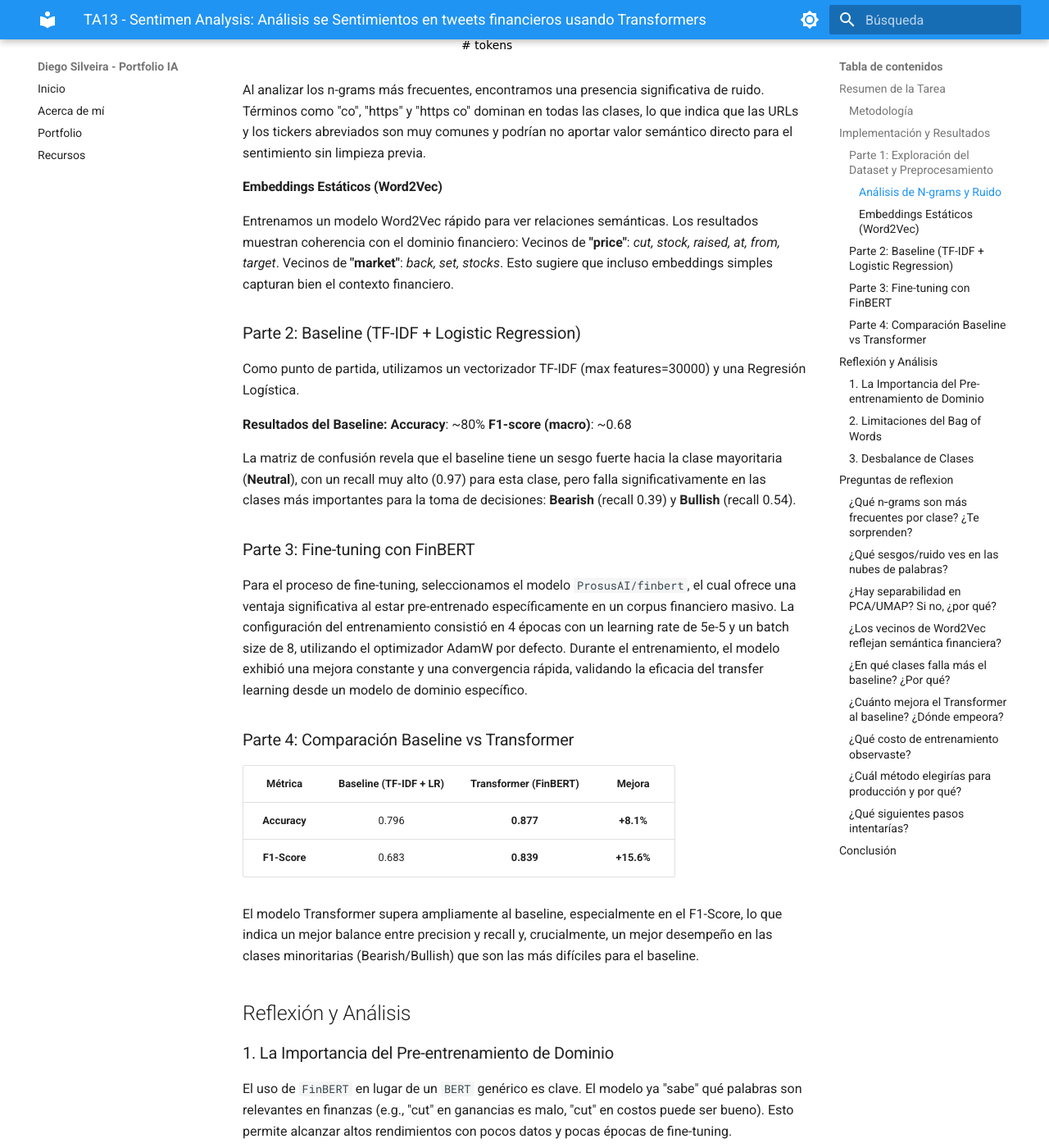
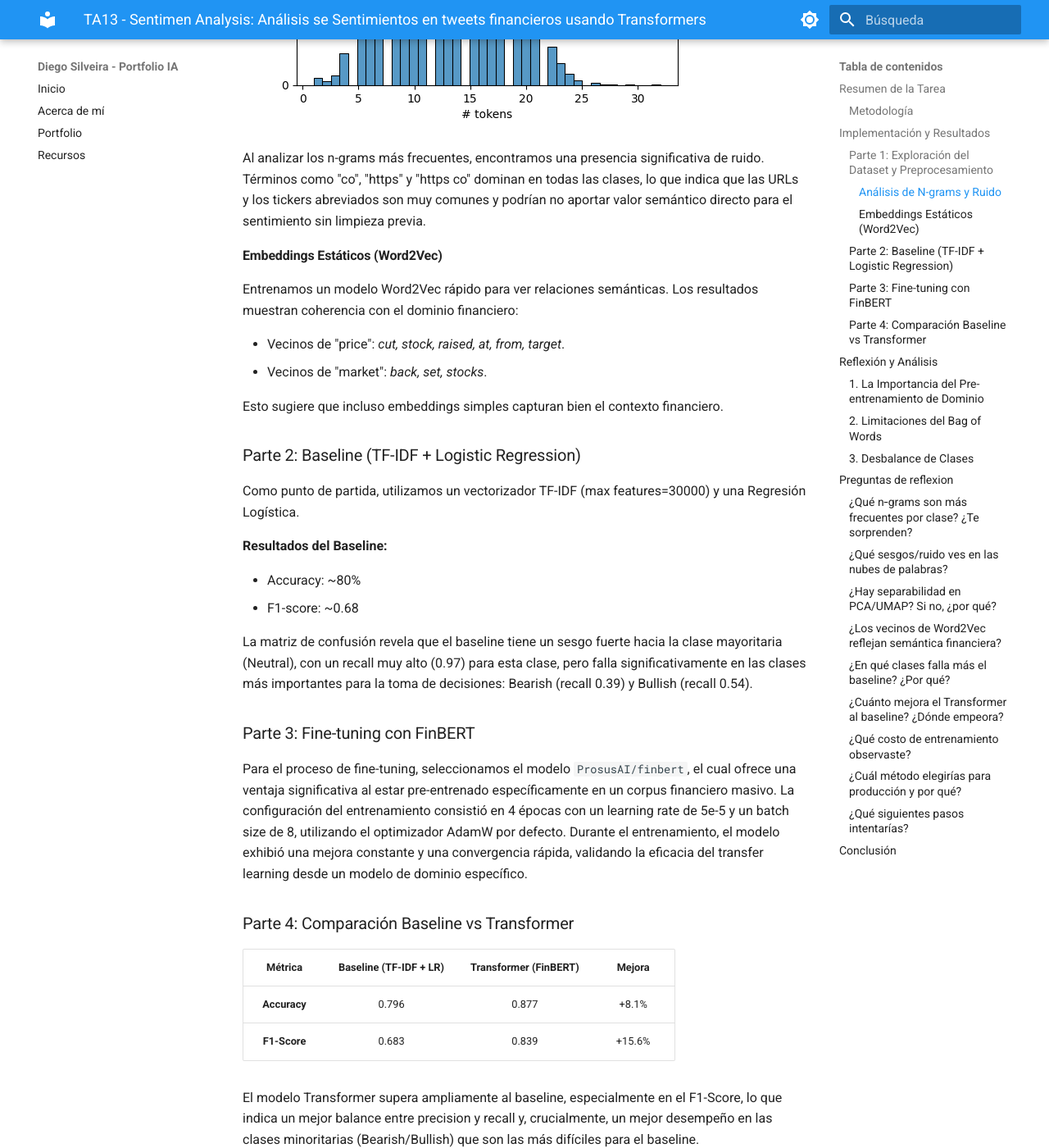
Before and after one commit to diesilveira/portfolio-ia, an MkDocs documentation site: the page built from docs/portfolio/13-bert-financial-sentiment-analysis.md, in a window 1280 px wide and 1400 px high, scrolled down 1717 px. Shown: the whole window at 82% size. Built offline with MkDocs 1.6.1 and Material for MkDocs 9.7.7, drawn with Linux system fonts in a browser that asks for light colours; some of the changed text lies outside the part shown.

Commit message:
minor fixes

```diff
--- a/docs/portfolio/13-bert-financial-sentiment-analysis.md
+++ b/docs/portfolio/13-bert-financial-sentiment-analysis.md
@@ -30,8 +31,10 @@
 #### Embeddings Estáticos (Word2Vec)
 
 Entrenamos un modelo Word2Vec rápido para ver relaciones semánticas. Los resultados muestran coherencia con el dominio financiero:
-Vecinos de **"price"**: *cut, stock, raised, at, from, target*.
-Vecinos de **"market"**: *back, set, stocks*.
+
+- Vecinos de "price": *cut, stock, raised, at, from, target*.
+- Vecinos de "market": *back, set, stocks*.
+
 Esto sugiere que incluso embeddings simples capturan bien el contexto financiero.
 
 ### Parte 2: Baseline (TF-IDF + Logistic Regression)
@@ -39,10 +42,11 @@
 Como punto de partida, utilizamos un vectorizador TF-IDF (max features=30000) y una Regresión Logística.
 
 **Resultados del Baseline:**
-**Accuracy**: ~80%
-**F1-score (macro)**: ~0.68
 
-La matriz de confusión revela que el baseline tiene un sesgo fuerte hacia la clase mayoritaria (**Neutral**), con un recall muy alto (0.97) para esta clase, pero falla significativamente en las clases más importantes para la toma de decisiones: **Bearish** (recall 0.39) y **Bullish** (recall 0.54).
+- Accuracy: ~80%
+- F1-score: ~0.68
+
+La matriz de confusión revela que el baseline tiene un sesgo fuerte hacia la clase mayoritaria (Neutral), con un recall muy alto (0.97) para esta clase, pero falla significativamente en las clases más importantes para la toma de decisiones: Bearish (recall 0.39) y Bullish (recall 0.54).
 
 ### Parte 3: Fine-tuning con FinBERT
 
@@ -52,8 +56,8 @@
 
 | Métrica | Baseline (TF-IDF + LR) | Transformer (FinBERT) | Mejora |
 |:-------:|:----------------------:|:---------------------:|:------:|
-| **Accuracy** | 0.796 | **0.877** | **+8.1%** |
-| **F1-Score** | 0.683 | **0.839** | **+15.6%** |
+| **Accuracy** | 0.796 | 0.877 | +8.1% |
+| **F1-Score** | 0.683 | 0.839 | +15.6% |
 
 El modelo Transformer supera ampliamente al baseline, especialmente en el F1-Score, lo que indica un mejor balance entre precision y recall y, crucialmente, un mejor desempeño en las clases minoritarias (Bearish/Bullish) que son las más difíciles para el baseline.
 
```
Also changed, not shown: other parts of docs/portfolio/13-bert-financial-sentiment-analysis.md (+5 -4 lines).
